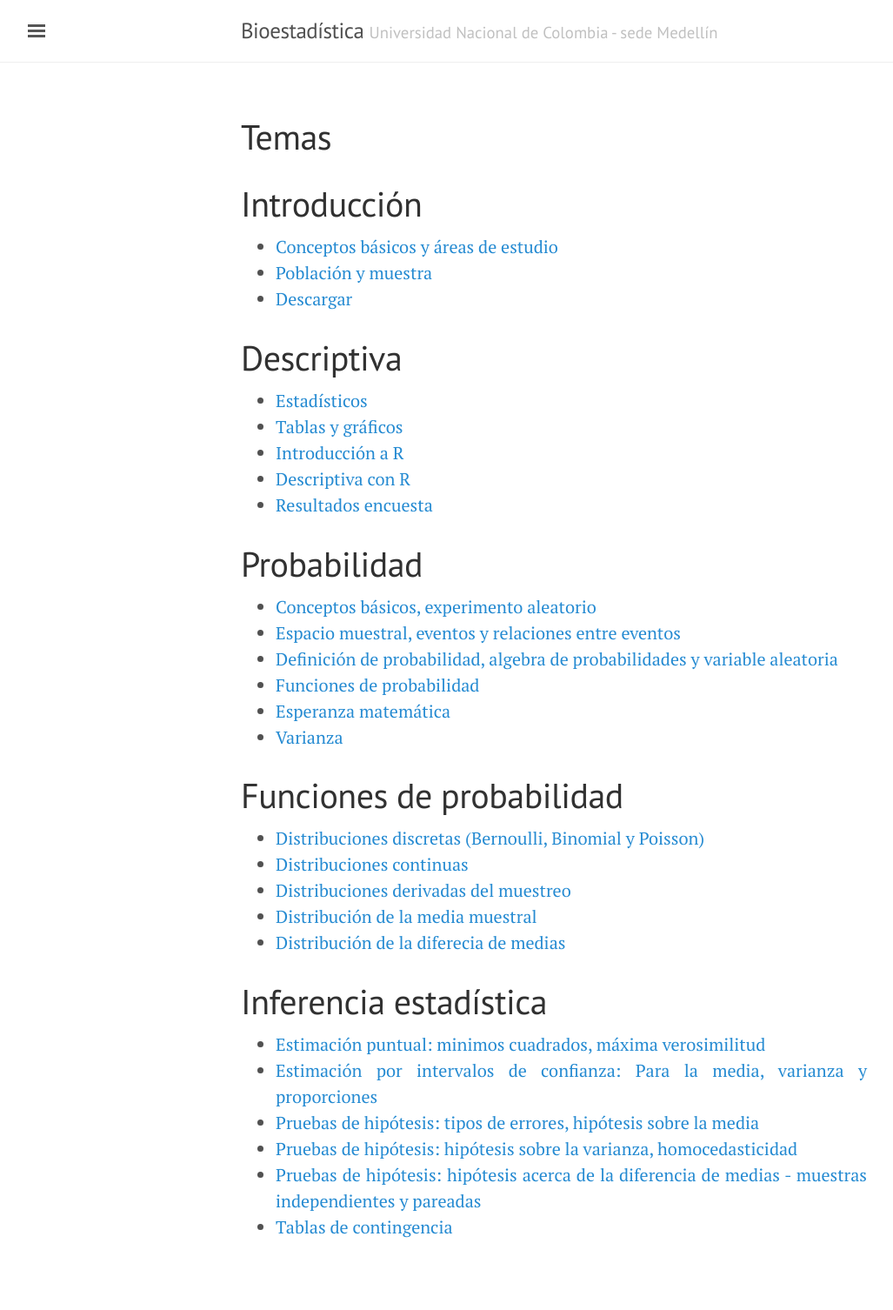
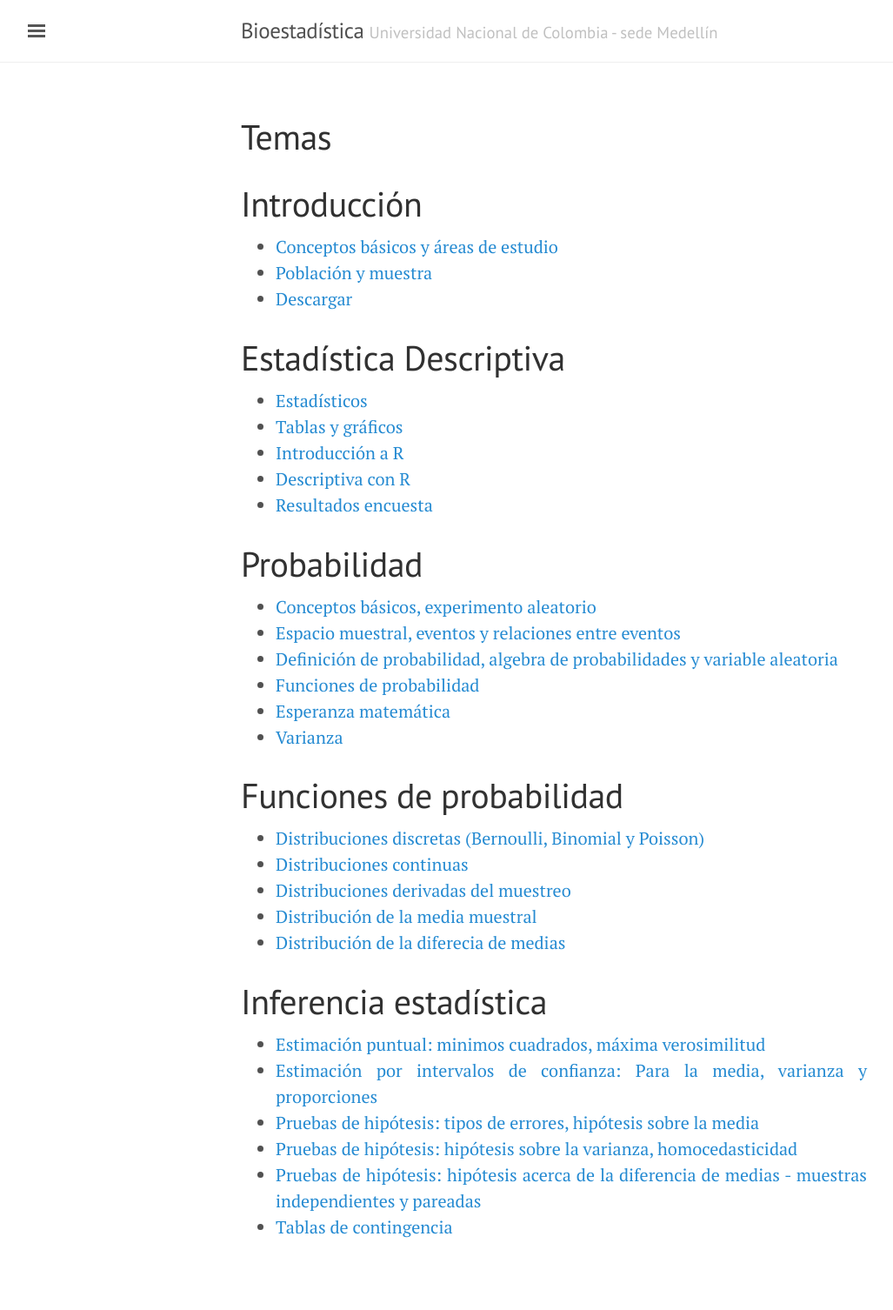
Before and after one commit to Ale-j/bioestadistica.github.io, a Jekyll site: the page built from 2Temas.md, in a window 1280 px wide. Shown: the whole page at 87% size, without its empty margins (3-1030 px from the left). Built offline with Jekyll 4.4.1, drawn with Linux system fonts in a browser that asks for light colours.

Commit message:
Update 2Temas.md

```diff
--- a/2Temas.md
+++ b/2Temas.md
@@ -8,7 +8,7 @@ title: Temas
 - [Población y muestra](/Temas/2_PoblacionMuestra.html)
 - [Descargar](/Temas/Introductorios.zip)
 
-# Descriptiva
+# Estadística Descriptiva
 - [Estadísticos](/Temas/3_Estadisticos.html)
 - [Tablas y gráficos](/Temas/4_TablasGraficos.html)
 - [Introducción a R](/Temas/IntroR.html)
```
